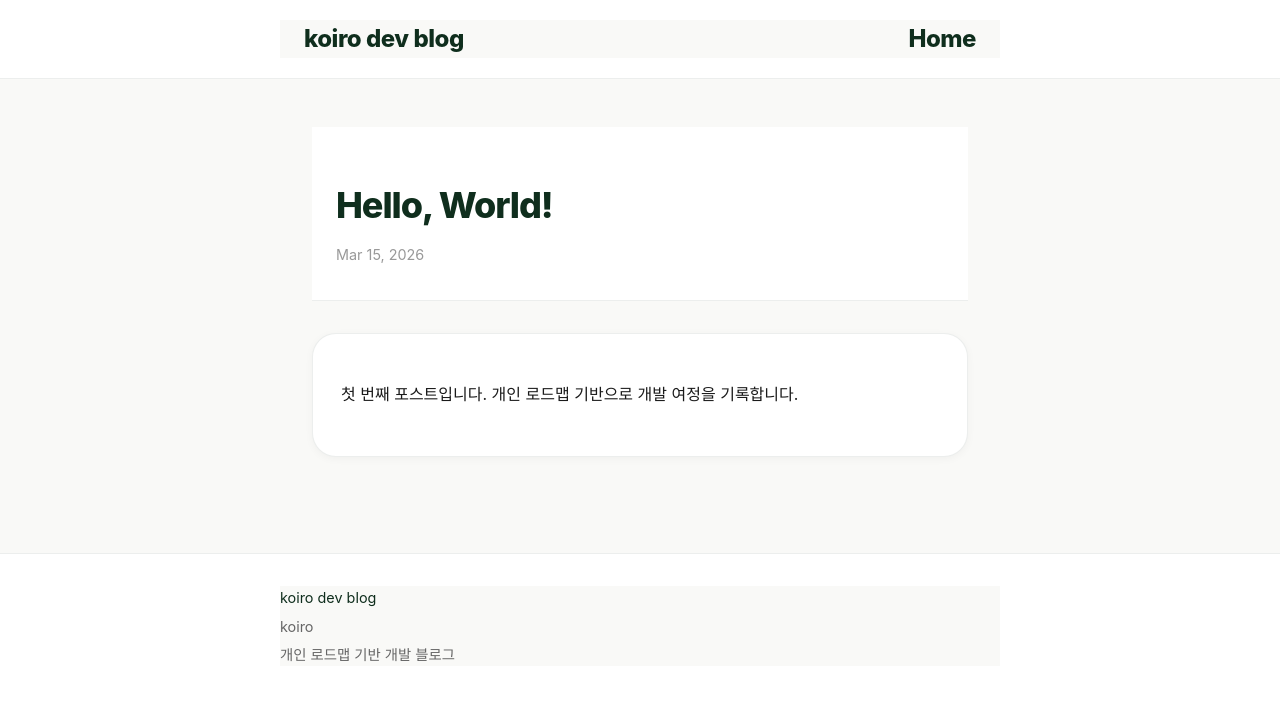
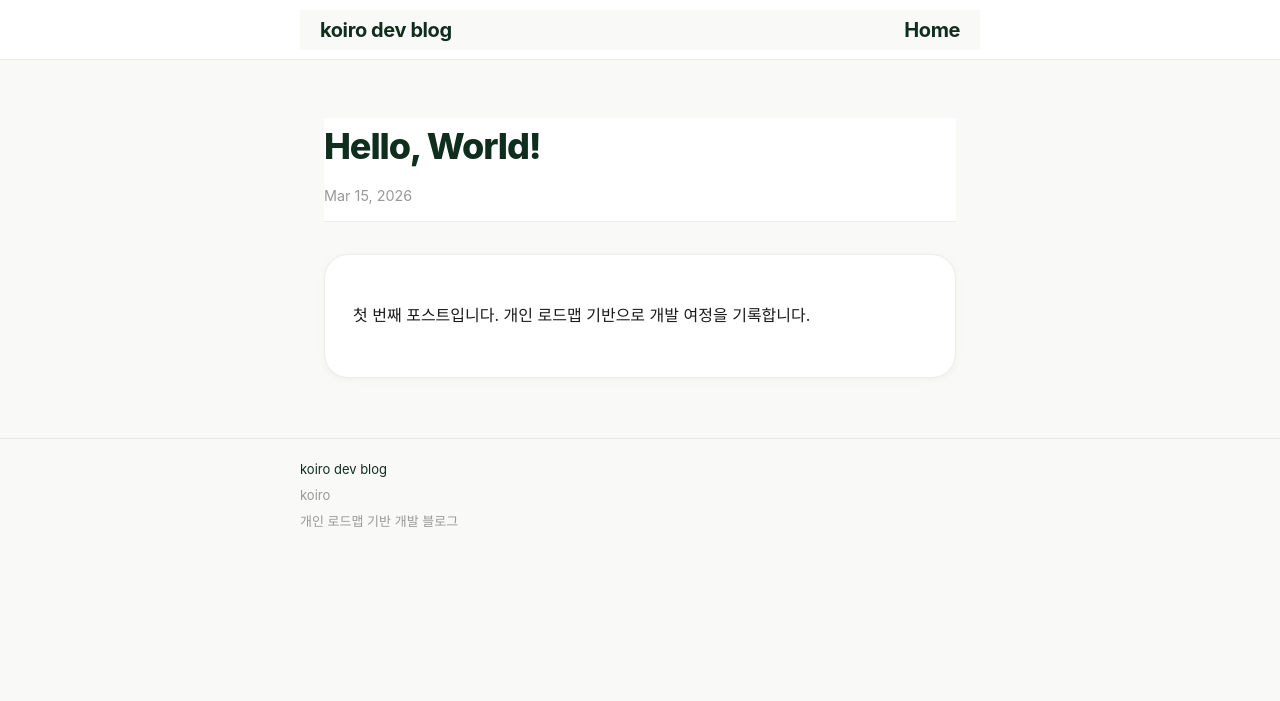
Before and after one commit to calicorone/koiro-dev-blog, a Jekyll site: the page built from _posts/2026-03-15-hello-world.md, in a window 1280 px wide. Shown: the top 701 px of the page. Built offline with Jekyll 4.4.1, drawn with Linux system fonts in a browser that asks for light colours.

Commit message:
design: compact header, masthead+description, tighter cards, minimal footer, softer RSS
Made-with: Cursor

```diff
--- a/_layouts/default.html
+++ b/_layouts/default.html
@@ -7,11 +7,11 @@
   {% include custom-head.html %}
 </head>
 <body>
-  <header class="site-header">
+  <header class="site-header site-header--compact">
     <div class="wrapper site-header-inner">
       <a class="site-title" rel="author" href="{{ '/' | relative_url }}">{{ site.title | escape }}</a>
-      <nav class="site-nav">
-        <a href="{{ '/' | relative_url }}">Home</a>
+      <nav class="site-nav" aria-label="Main">
+        <a class="site-nav-link" href="{{ '/' | relative_url }}">Home</a>
       </nav>
     </div>
   </header>
--- a/assets/koiro-blog.css
+++ b/assets/koiro-blog.css
@@ -43,36 +43,40 @@ body {
   padding: 0;
 }
 
-/* Main wrapper — readable width, padding */
+/* Main wrapper — readable width, tighter padding */
 .wrapper {
-  max-width: 720px;
+  max-width: 680px;
   margin: 0 auto;
-  padding: 2rem 1.5rem;
+  padding: 1.25rem 1.25rem;
 }
 
 @media (min-width: 768px) {
   .wrapper {
-    padding: 3rem 2rem;
+    padding: 1.75rem 1.5rem;
   }
 }
 
-/* Site header — koiro branding */
+/* Site header — compact one-line bar */
 header,
 .site-header {
   border-bottom: 1px solid var(--koiro-border) !important;
   background: var(--koiro-surface) !important;
-  padding: 1.25rem 1.5rem;
+}
+
+.site-header--compact {
+  padding: 0.6rem 0 !important;
 }
 
 body > header .wrapper {
-  max-width: 720px;
+  max-width: 680px;
   margin: 0 auto;
-  padding: 0 1.5rem;
+  padding: 0 1.25rem;
 }
 
-.site-header .wrapper {
-  padding-top: 0;
-  padding-bottom: 0;
+.site-header .wrapper,
+.site-header-inner {
+  padding-top: 0 !important;
+  padding-bottom: 0 !important;
 }
 
 .site-header-inner {
@@ -80,6 +84,7 @@ body > header .wrapper {
   align-items: center;
   justify-content: space-between;
   gap: 1rem;
+  min-height: 2.5rem;
 }
 
 .site-nav {
@@ -88,20 +93,23 @@ body > header .wrapper {
   gap: 1rem;
 }
 
-.site-nav a {
+.site-nav a,
+.site-nav-link {
   color: var(--koiro-text-sub) !important;
+  font-size: 0.9375rem;
   font-weight: 500;
   text-decoration: none;
 }
 
-.site-nav a:hover {
+.site-nav a:hover,
+.site-nav-link:hover {
   color: var(--koiro-brand) !important;
 }
 
 .site-title,
 header a:first-of-type {
-  font-size: 1.5rem !important;
-  font-weight: 800 !important;
+  font-size: 1.25rem !important;
+  font-weight: 700 !important;
   color: var(--koiro-brand) !important;
   letter-spacing: -0.02em;
   text-decoration: none !important;
@@ -109,7 +117,7 @@ header a:first-of-type {
 
 .site-title:hover,
 header a:first-of-type:hover {
-  color: var(--koiro-accent) !important;
+  color: var(--koiro-brand-light) !important;
 }
 
 .site-nav .page-link {
@@ -126,25 +134,59 @@ header a:first-of-type:hover {
   padding: 0 !important;
 }
 
-/* Home / list title */
+/* Home masthead — one clear title + description */
+.home-masthead {
+  margin-bottom: 1.75rem;
+}
+
+.home-title {
+  font-size: clamp(1.5rem, 3.5vw, 1.875rem) !important;
+  font-weight: 700 !important;
+  color: var(--koiro-brand) !important;
+  margin: 0 0 0.35rem 0 !important;
+  letter-spacing: -0.03em;
+  line-height: 1.3;
+}
+
+.home-description {
+  font-size: 0.9375rem;
+  color: var(--koiro-text-sub) !important;
+  margin: 0;
+  font-weight: 400;
+}
+
+/* Legacy / other pages */
 h1, .page-heading {
-  font-size: clamp(1.75rem, 4vw, 2.25rem) !important;
-  font-weight: 800 !important;
+  font-size: clamp(1.5rem, 3.5vw, 1.875rem) !important;
+  font-weight: 700 !important;
   color: var(--koiro-brand) !important;
   margin-bottom: 0.5rem !important;
   letter-spacing: -0.03em;
 }
 
-/* "Posts" list heading */
+/* Post list section + label */
+.post-list-section {
+  margin-top: 0.5rem;
+}
+
+.post-list-label {
+  display: block;
+  font-size: 0.75rem;
+  font-weight: 600;
+  text-transform: uppercase;
+  letter-spacing: 0.06em;
+  color: var(--koiro-text-muted) !important;
+  margin-bottom: 0.75rem;
+}
+
 .post-list-heading {
-  font-size: 1.1rem !important;
+  font-size: 1rem !important;
   font-weight: 700 !important;
   color: var(--koiro-brand) !important;
-  margin: 2rem 0 1rem !important;
-  letter-spacing: 0.02em;
+  margin: 1.5rem 0 0.75rem !important;
 }
 
-/* Post list — card style */
+/* Post list — compact cards */
 .post-list {
   list-style: none !important;
   padding: 0 !important;
@@ -155,23 +197,24 @@ h1, .page-heading {
 .post-list-item {
   background: var(--koiro-surface);
   border: 1px solid var(--koiro-border);
-  border-radius: var(--koiro-radius);
-  box-shadow: var(--koiro-shadow);
-  padding: 1.25rem 1.5rem;
-  margin-bottom: 1rem;
-  transition: box-shadow 0.2s ease, border-color 0.2s ease;
+  border-radius: 8px;
+  box-shadow: 0 1px 3px rgba(0, 0, 0, 0.04);
+  padding: 0.9rem 1.1rem;
+  margin-bottom: 0.5rem;
+  transition: border-color 0.15s ease, box-shadow 0.15s ease;
 }
 
-.post-list > li:hover {
-  border-color: var(--koiro-accent);
-  box-shadow: var(--koiro-shadow-md);
+.post-list > li:hover,
+.post-list-item:hover {
+  border-color: rgba(15, 46, 29, 0.15);
+  box-shadow: 0 2px 8px rgba(0, 0, 0, 0.06);
 }
 
 .post-list-title {
   margin: 0 !important;
-  font-size: 1.125rem !important;
-  font-weight: 700 !important;
-  line-height: 1.35 !important;
+  font-size: 1.0625rem !important;
+  font-weight: 600 !important;
+  line-height: 1.4 !important;
 }
 
 .post-link {
@@ -187,9 +230,9 @@ h1, .page-heading {
 
 .post-list-item .post-meta {
   display: block;
-  font-size: 0.875rem !important;
-  color: var(--koiro-text-sub) !important;
-  margin-bottom: 0.5rem;
+  font-size: 0.8125rem !important;
+  color: var(--koiro-text-muted) !important;
+  margin-bottom: 0.35rem;
   margin-top: 0;
 }
 
@@ -199,16 +242,22 @@ h1, .page-heading {
   margin-top: 0.25rem;
 }
 
-/* RSS link — ensure visible on light bg */
+/* RSS — subtle */
 .rss-subscribe {
-  margin-top: 2rem;
-  font-size: 0.95rem;
-  color: var(--koiro-text-sub) !important;
+  margin-top: 1.25rem;
+  font-size: 0.8125rem;
+  color: var(--koiro-text-muted) !important;
 }
 
 .rss-subscribe a {
-  color: var(--koiro-accent) !important;
-  font-weight: 600;
+  color: var(--koiro-brand-light) !important;
+  font-weight: 500;
+  text-decoration: none;
+}
+
+.rss-subscribe a:hover {
+  color: var(--koiro-brand) !important;
+  text-decoration: underline;
 }
 
 /* Ensure main content text is visible (override theme dark colors) */
@@ -221,16 +270,13 @@ h1, .page-heading {
   color: var(--koiro-text) !important;
 }
 
-.rss-subscribe a:hover {
-  color: var(--koiro-brand) !important;
-}
 
-/* Footer — koiro style */
+/* Footer — minimal, not a second header */
 .site-footer {
   border-top: 1px solid var(--koiro-border) !important;
-  background: var(--koiro-surface) !important;
-  padding: 2rem 1.5rem;
-  margin-top: 3rem;
+  background: transparent !important;
+  padding: 1.25rem 0;
+  margin-top: 2rem;
 }
 
 .site-footer .wrapper {
@@ -238,8 +284,8 @@ h1, .page-heading {
 }
 
 .footer-col-wrapper {
-  color: var(--koiro-text-sub) !important;
-  font-size: 0.9rem;
+  color: var(--koiro-text-muted) !important;
+  font-size: 0.8125rem;
 }
 
 .footer-col .p-name,
```
Also changed, not shown: _layouts/home.html (+12 -8 lines).
